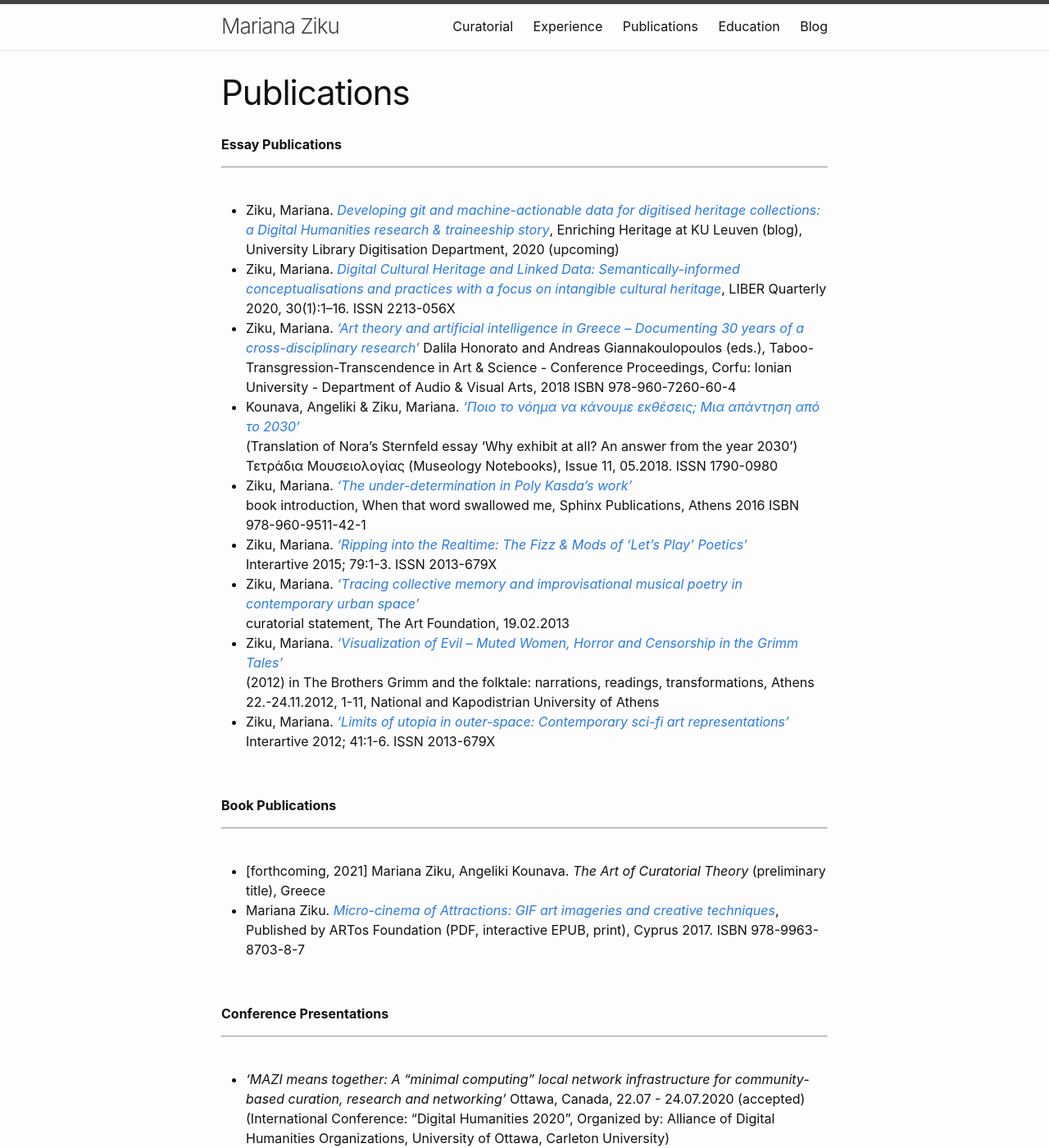
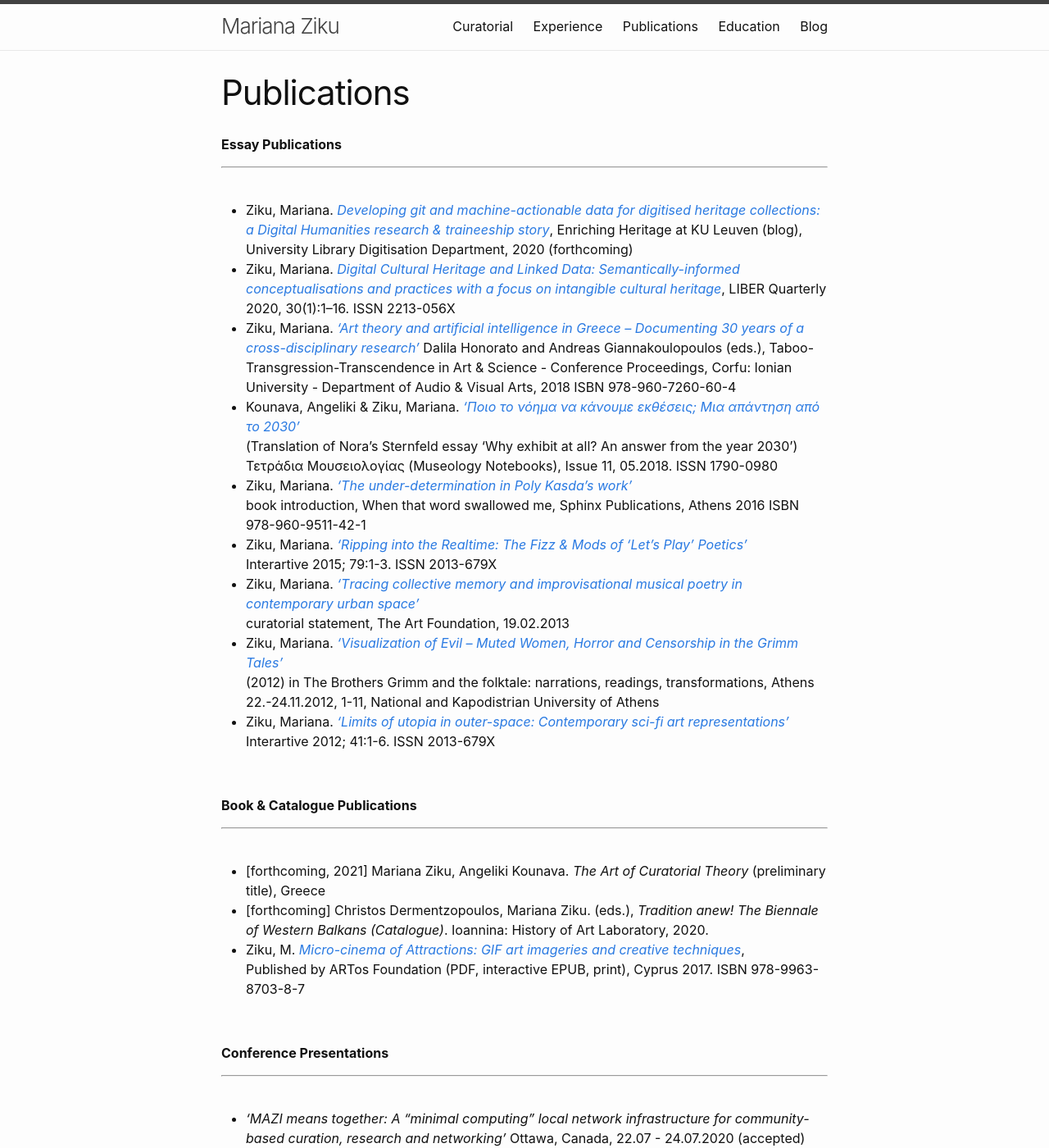
Before and after one commit to mziku/mziku.github.io, a Jekyll site: the page built from publications.md, in a window 1280 px wide and 1400 px high. Shown: the whole window at 82% size. Built offline with Jekyll 4.4.1, drawn with Linux system fonts in a browser that asks for light colours.

Commit message:
Update publications.md

```diff
--- a/publications.md
+++ b/publications.md
@@ -9,7 +9,7 @@ navigation_weight: 3
 
 ---
 <br>
-- Ziku, Mariana. [*Developing git and machine-actionable data for digitised heritage collections: a Digital Humanities research & traineeship story*](https://enrichingheritage.wordpress.com/), Enriching Heritage at KU Leuven (blog), University Library Digitisation Department, 2020 (upcoming)
+- Ziku, Mariana. [*Developing git and machine-actionable data for digitised heritage collections: a Digital Humanities research & traineeship story*](https://enrichingheritage.wordpress.com/), Enriching Heritage at KU Leuven (blog), University Library Digitisation Department, 2020 (forthcoming)
 - Ziku, Mariana. [*Digital Cultural Heritage and Linked Data: Semantically-informed conceptualisations and practices with a focus on intangible cultural heritage*](https://www.liberquarterly.eu/articles/10315/), LIBER Quarterly 2020, 30(1):1–16. ISSN 2213-056X
 - Ziku, Mariana. [*'Art theory and artificial intelligence in Greece – Documenting 30 years of a cross-disciplinary research'*](https://www.academia.edu/35189649/Art_Theory_and_Artificial_Intelligence_in_Greece_Documenting_30_years_of_a_cross-disciplinary_research) Dalila Honorato and Andreas Giannakoulopoulos (eds.), Taboo-Transgression-Transcendence in Art & Science - Conference Proceedings, Corfu: Ionian University - Department of Audio & Visual Arts, 2018 ISBN 978-960-7260-60-4
 - Kounava, Angeliki & Ziku, Mariana. [*'Ποιο το νόημα να κάνουμε εκθέσεις; Μια απάντηση από το 2030'*](https://kaleidoscope.gr/el/tetradia-mouseiologias/tetradia11--11-523.html)
@@ -28,14 +28,15 @@ Interartive 2012; 41:1-6. ISSN 2013-679X
 
   <br>
 
-**Book Publications**
+**Book & Catalogue Publications**
 
 ---
 
 <br>
 
 - [forthcoming, 2021] Mariana Ziku, Angeliki Kounava. *The Art of Curatorial Theory* (preliminary title), Greece
-- Mariana Ziku. [*Micro-cinema of Attractions: GIF art imageries and creative techniques*](https://drive.google.com/drive/folders/0B0UjNhiCkNpkN0pPU2ZVX3BzVFU),
+- [forthcoming] Christos Dermentzopoulos, Mariana Ziku. (eds.), *Tradition anew! The Biennale of Western Balkans (Catalogue)*. Ioannina: History of Art Laboratory, 2020.
+- Ziku, M. [*Micro-cinema of Attractions: GIF art imageries and creative techniques*](https://drive.google.com/drive/folders/0B0UjNhiCkNpkN0pPU2ZVX3BzVFU),
 Published by ARTos Foundation (PDF, interactive EPUB, print), Cyprus 2017. ISBN 978-9963-8703-8-7
 
 <br>
```
